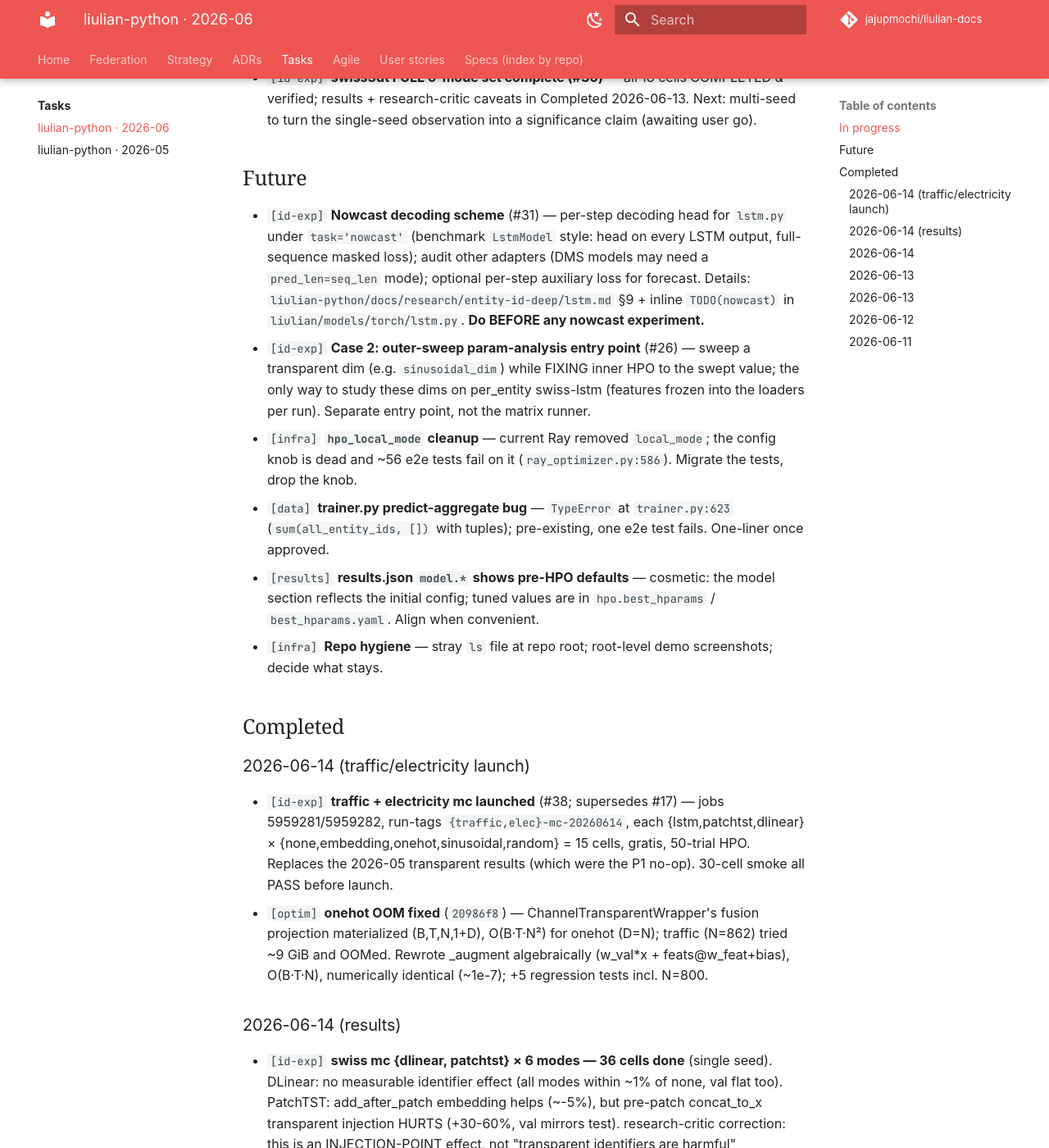
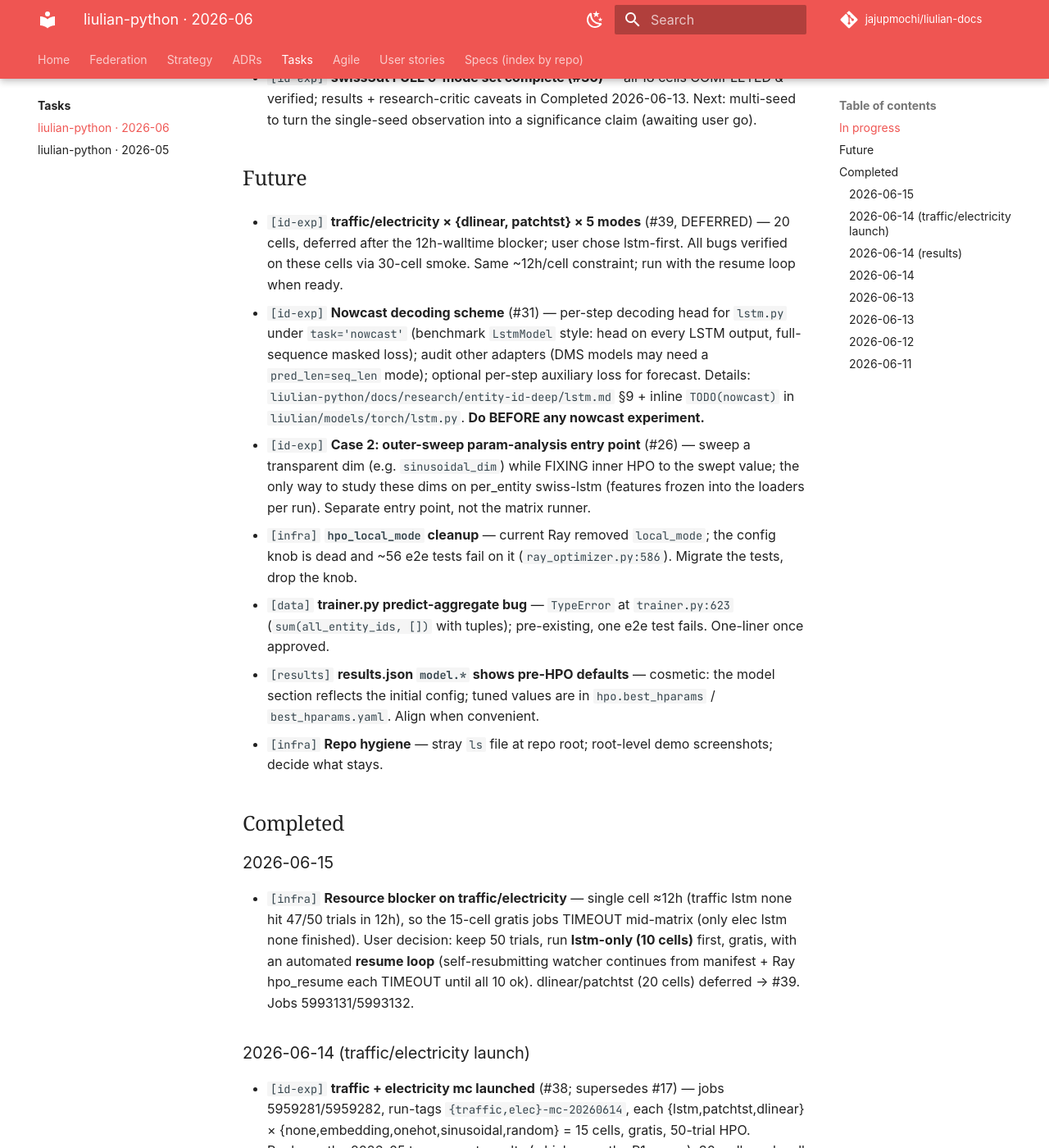
Before and after one commit to LIULIAN-AI/liulian-docs, an MkDocs documentation site: the page built from docs/tasks/liulian-python/2026-06.md, in a window 1280 px wide and 1400 px high, scrolled down 354 px. Shown: the whole window at 82% size. Built offline with MkDocs 1.6.1 and Material for MkDocs 9.7.7, drawn with Linux system fonts in a browser that asks for light colours; some web fonts are replaced; comment, search, counter and statistics services are not loaded.

Commit message:
docs(tasks): traffic/elec walltime blocker -> lstm-only resume loop; dlinear/patchtst deferred (#39)
Co-Authored-By: Claude Fable 5 <noreply@anthropic.com>

```diff
--- a/docs/tasks/liulian-python/2026-06.md
+++ b/docs/tasks/liulian-python/2026-06.md
@@ -13,6 +13,11 @@ IDs (`#N`) kept for traceability.
   significance claim (awaiting user go).
 
 ## Future
+
+- `[id-exp]` **traffic/electricity × {dlinear, patchtst} × 5 modes** (#39,
+  DEFERRED) — 20 cells, deferred after the 12h-walltime blocker; user chose
+  lstm-first. All bugs verified on these cells via 30-cell smoke. Same
+  ~12h/cell constraint; run with the resume loop when ready.
 
 - `[id-exp]` **Nowcast decoding scheme** (#31) — per-step decoding head
   for `lstm.py` under `task='nowcast'` (benchmark `LstmModel` style: head
@@ -40,6 +45,16 @@ IDs (`#N`) kept for traceability.
   demo screenshots; decide what stays.
 
 ## Completed
+
+### 2026-06-15
+
+- `[infra]` **Resource blocker on traffic/electricity** — single cell ≈12h
+  (traffic lstm none hit 47/50 trials in 12h), so the 15-cell gratis jobs
+  TIMEOUT mid-matrix (only elec lstm none finished). User decision: keep
+  50 trials, run **lstm-only (10 cells)** first, gratis, with an automated
+  **resume loop** (self-resubmitting watcher continues from manifest +
+  Ray hpo_resume each TIMEOUT until all 10 ok). dlinear/patchtst (20 cells)
+  deferred → #39. Jobs 5993131/5993132.
 
 ### 2026-06-14 (traffic/electricity launch)
 
```
